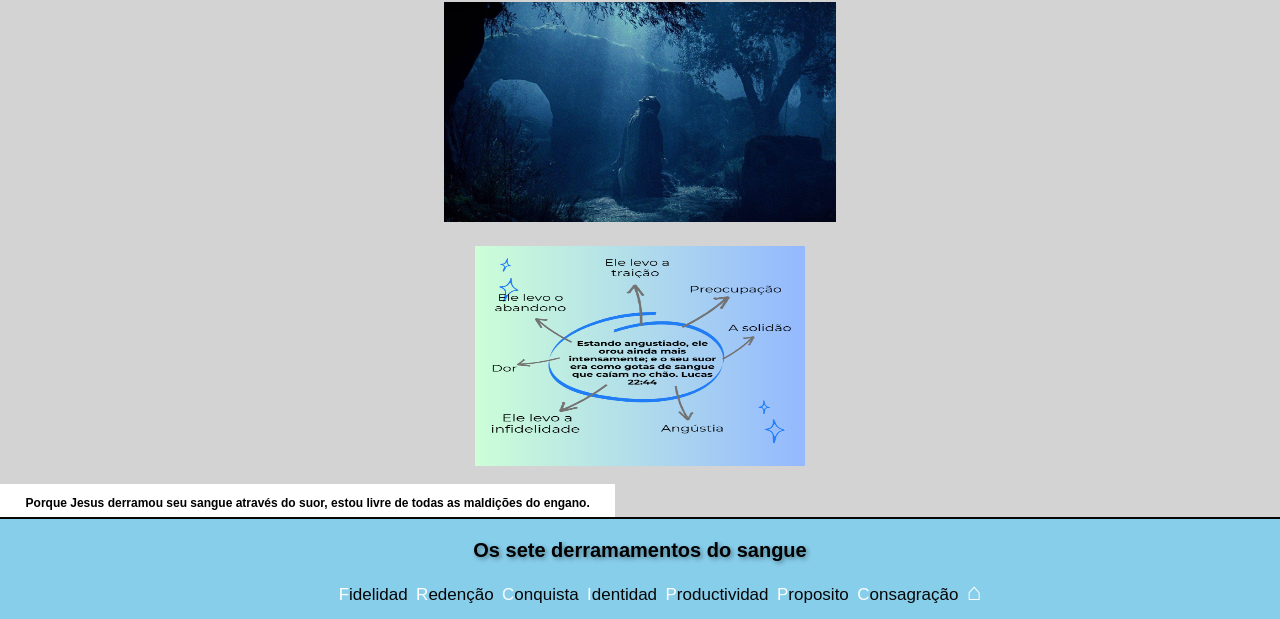
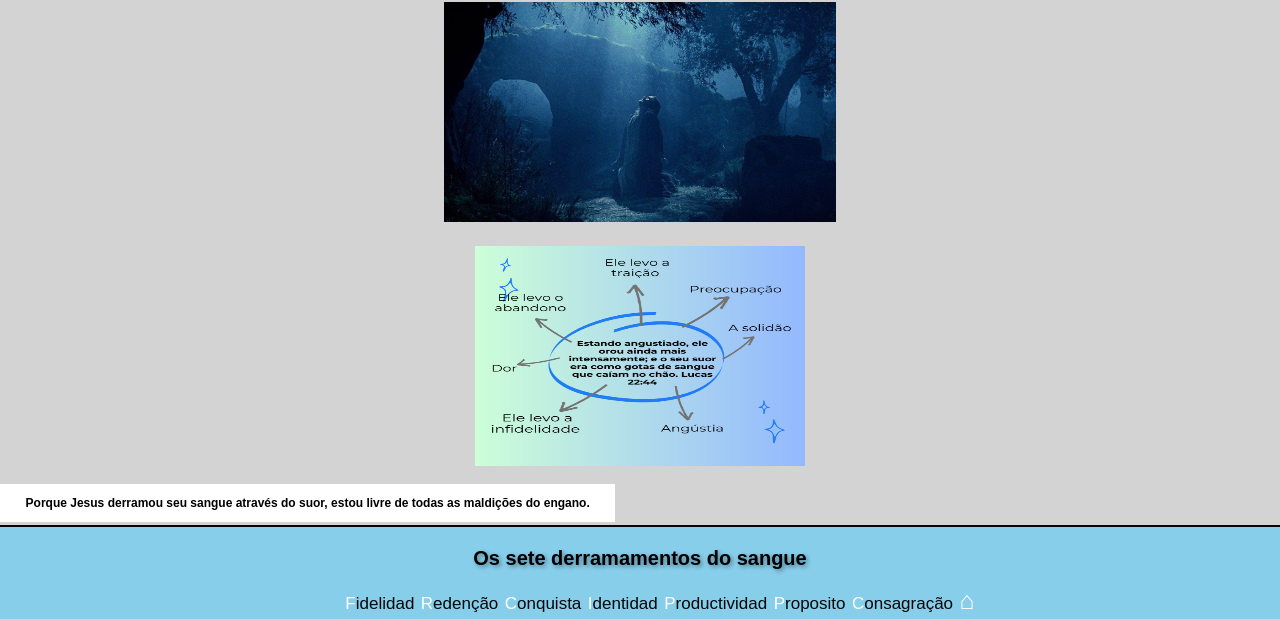
Before and after one commit to Velchael/Paz, a plain HTML site: page index.html in a window 1280 px wide. Shown: the part 169-788 px from the top of the page. Drawn offline with Linux system fonts and the light colour scheme.

Commit message:
Atualizar o css

```diff
--- a/css/styles.css
+++ b/css/styles.css
@@ -40,7 +40,7 @@ header {
         /* Estilo para el pie de página */
         footer {
             width: 100%;
-            height: 7rem;
+            /*height: 6rem;*/
             background-color: #87CEEB; /* Rojo */
             position: sticky;
             /*z-index: 10;*/
@@ -88,7 +88,7 @@ header {
             justify-content: center;
             align-items: center;
             margin-bottom: 0px;
-            margin-top: 10px;
+            margin-top: 3%;
             padding: 0px;
           }
           .botonavegador2 {
@@ -104,7 +104,7 @@ header {
           }
           .list {
             font-size: 17px;
-            padding: 2px;
+            padding: 1px;
             display: inline;
             /*color:#d5f5f4;*/
           }
@@ -194,12 +194,12 @@ header {
         object-fit: cover;
       }
       /*********** boton de home  */
-      #home-button {
+     /* #home-button {
         cursor: pointer;
-        margin-top: 10px; /* Ajusta el valor según tu preferencia */
-    }
+        margin-top: 0px; /* Ajusta el valor según tu preferencia
+    }*/
     .home-symbol {
-      font-size: 24px;
+      font-size: 25px;
       color: white;
   }
   /******ventana popup *********/
```
